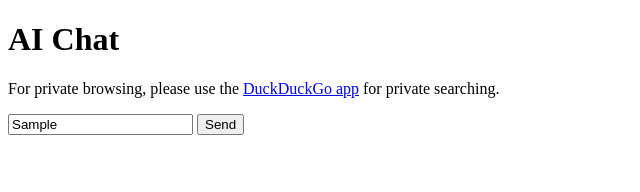
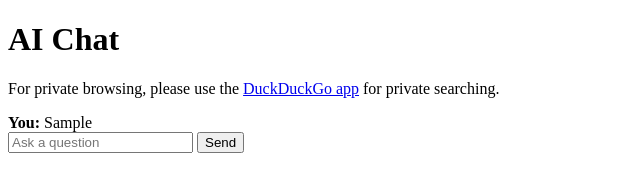
Before and after one commit to mrkzzillo/mrkzzillo.github.io, a plain HTML site: page Index.html in a window 1280 px wide. Both pictures are taken after typing "Sample" into the empty fields and a click on the button "Send". Shown: the whole page, without its empty margins (0-640 px from the left). Drawn offline with Linux system fonts and the light colour scheme; no server answers.

Commit message:
Index.html. Website html meaning website format
Website format website design website code

```diff
--- a/Index.html
+++ b/Index.html
@@ -16,6 +16,36 @@
         </div>
     </div>
 
-    <script src="script.js"></script>
+    <script>
+        document.addEventListener("DOMContentLoaded", function() {
+            const messagesContainer = document.getElementById("messages");
+            const userInput = document.getElementById("user-input");
+            const sendButton = document.getElementById("send-button");
+
+            sendButton.addEventListener("click", function() {
+                const question = userInput.value;
+                userInput.value = "";
+
+                const message = document.createElement("div");
+                message.classList.add("message");
+                message.innerHTML = "<strong>You:</strong> " + question;
+                messagesContainer.appendChild(message);
+
+                fetch("https://api.duckduckgo.com/?q=" + question + "&format=json", {
+                    credentials: 'omit', // Block user cookies
+                    mode: 'no-cors', // Block CORS tracking
+                })
+                .then(response => response.json())
+                .then(data => {
+                    const answer = data.AbstractText;
+
+                    const answerMessage = document.createElement("div");
+                    answerMessage.classList.add("message");
+                    answerMessage.innerHTML = "<strong>AI:</strong> " + answer;
+                    messagesContainer.appendChild(answerMessage);
+                });
+            });
+        });
+    </script>
 </body>
 </html>
```
